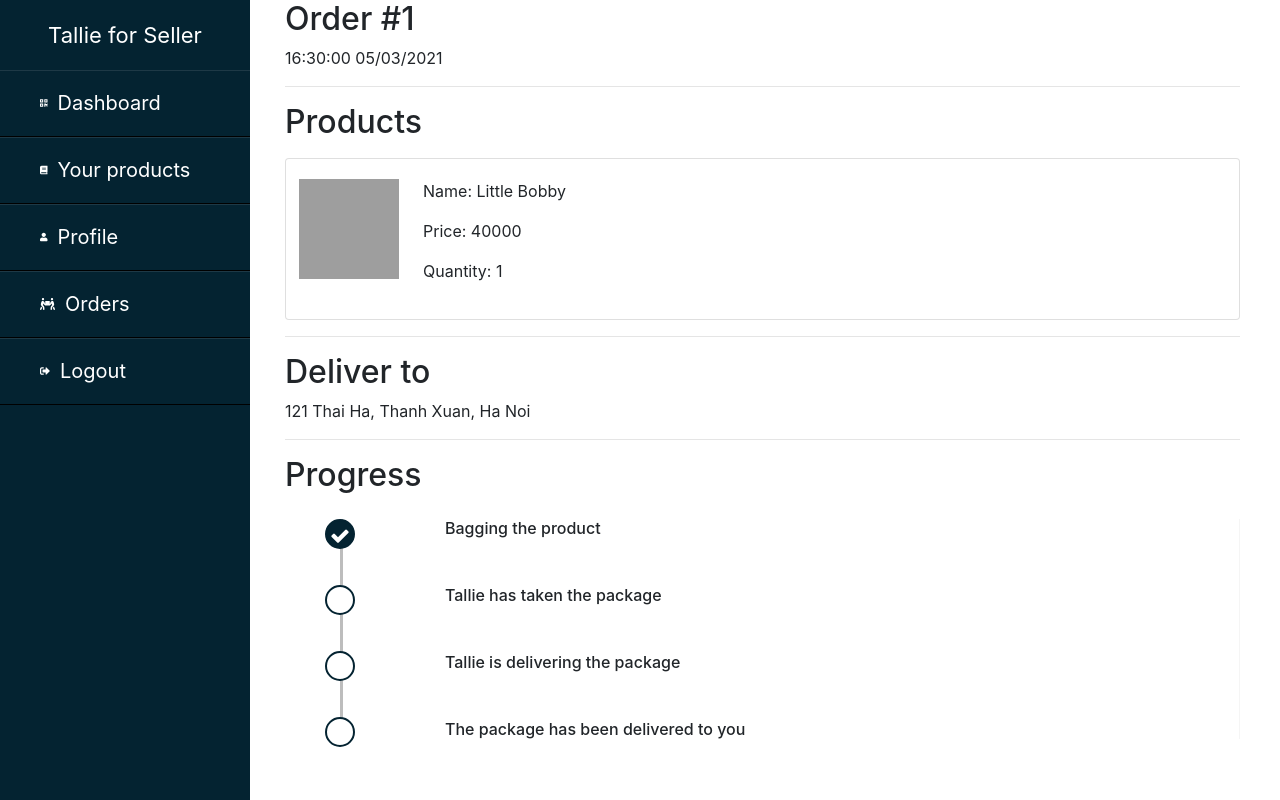
After one commit to leduy8/tallie-backend, a Flask app: page /orders/1 in a window 1280 px wide. The commit adds this page. Run offline with Flask 2, Linux system fonts and the light colour scheme; some libraries are stand-ins or nearby versions; grey boxes are pictures that could not be loaded.

Commit message:
order views, connect product views with db

```diff
--- a/app/routes.py
+++ b/app/routes.py
@@ -1,3 +1,5 @@
+from datetime import datetime
+import requests
 from flask import render_template, flash, redirect, url_for, request
 from flask_login import current_user, login_required, login_user, logout_user
 from app import app, db, login
@@ -35,55 +37,64 @@ def your_product_details(id):
     return render_template('product_details.html', product=product, reviews=reviews_users)
 
 
-@app.route('/your_product/new')
+@app.route('/your_product/new', methods=['GET', 'POST'])
 @login_required
 def your_product_new():
     form = ProductForm()
+    if form.validate_on_submit():
+        # print(form.image.data)
+        # req = requests.post('http://192.169.1.67:5000/images', data={'image': form.image.data})
+        # print(req)
+
+        product = Product(
+            name=form.name.data,
+            author=form.author.data,
+            price=form.price.data,
+            quantity=form.quantity.data,
+            description=form.description.data,
+            seller_id=current_user.id
+        )
+        print(product)
+        db.session.add(product)
+        db.session.commit()
+        flash('Your product has been added!')
+        return redirect(url_for('your_product'))
     return render_template('new_product.html', form=form)
 
 
-@app.route('/your_product/<id>/edit')
+@app.route('/your_product/<id>/edit', methods=['GET', 'POST'])
 @login_required
 def your_product_edit(id):
     form = ProductForm()
-    product = {
-        'id': 6,
-        'name': 'Product 6',
-        'price': 150000,
-        'quantity': 13,
-        'description': 'Product 6 description',
-        'pictures': [
-            'https://worldwideinterweb.com/wp-content/uploads/2017/10/book20title20fail.png',
-            'http://pm1.narvii.com/6727/a84c910fa744274dc0ad7ebb14d9cd8a8a3401dfv2_00.jpg',
-            'https://i.pinimg.com/originals/d3/fa/4a/d3fa4a70c6571e238490b2c3cc179186.jpg'
-        ]
-    }
+    product = Product.query.filter_by(id=id).first()
+    if form.validate_on_submit():
+        product.name = form.name.data
+        product.author = form.author.data
+        product.price = form.price.data
+        product.quantity = form.quantity.data
+        product.description = form.description.data
+        db.session.add(product)
+        db.session.commit()
+        flash('Your changes has been made.')
+        return redirect(url_for('your_product', id=id))
+    elif request.method == 'GET':
+        form.name.data = product.name
+        form.author.data = product.author
+        form.price.data = product.price
+        form.quantity.data = product.quantity
+        form.description.data = product.description
     return render_template('edit_product.html', form=form, product=product)
 
 
 @app.route('/profile')
 @login_required
 def profile():
-    user = {
-        'username': 'duy123',
-        'phone': '0987654321',
-        'email': 'duy@duy.com',
-        'bio': 'This is a very very very very very very very very very very very very very very very very very very very very very very very very very very very very very very very very very very very very very very very very very very very very very very very very very very very very very very very very very very very very very very very very very very very very very very very very very very very very very very very very very very very very very very very very very very very very long text lol',
-        'address': '121 Thái Hà, Thanh Xuân, Hà Nội',
-    }
-    return render_template('profile.html', title='Profile', user=user)
+    return render_template('profile.html', title='Profile', user=current_user)
 
 
 @app.route('/profile/edit', methods=['GET', 'POST'])
 @login_required
 def edit_profile():
-    user = {
-        'username': 'duy123',
-        'phone': '0987654321',
-        'email': 'duy@duy.com',
-        'bio': 'This is a very very very very very very very very very very very very very very very very very very very very very very very very very very very very very very very very very very very very very very very very very very very very very very very very very very very very very very very very very very very very very very very very very very very very very very very very very very very very very very very very very very very very very very very very very very very very long text lol',
-        'address': '121 Thái Hà, Thanh Xuân, Hà Nội',
-    }
     form = EditProfileForm()
     if form.validate_on_submit():
         current_user.username = form.username.data
@@ -100,7 +111,67 @@ def edit_profile():
         form.email.data = current_user.email
         form.address.data = current_user.address
         form.bio.data = current_user.bio
-    return render_template('edit_profile.html', title='Edit Profile', form=form, user=user)
+    return render_template('edit_profile.html', title='Edit Profile', form=form, user=current_user)
+
+
+@app.route('/orders')
+def orders():
+    orders = [
+        {
+            'id': 1,
+            'user_id': 1,
+            'product_id': 1,
+            'created_at': datetime(2021, 3, 5, 16, 30, 00)
+        },
+        {
+            'id': 2,
+            'user_id': 2,
+            'product_id': 1,
+            'created_at': datetime(2021, 3, 1, 16, 30, 00)
+        },
+        {
+            'id': 3,
+            'user_id': 3,
+            'product_id': 1,
+            'created_at': datetime(2021, 3, 5, 6, 30, 00)
+        },
+        {
+            'id': 4,
+            'user_id': 2,
+            'product_id': 1,
+            'created_at': datetime(2021, 3, 5, 22, 00, 00)
+        }
+    ]
+    return render_template('orders.html', orders=orders)
+
+
+@app.route('/orders/<id>')
+def orders_details(id):
+    order = {
+        'id': 1,
+        'userId': 1,
+        'productId': 1,
+        'createdAt': datetime(2021, 3, 5, 16, 30, 00),
+        'recipientName': 'Duy Le',
+        'recipientPhone': '0987654321',
+        'deliverTo': '121 Thai Ha, Thanh Xuan, Ha Noi',
+        'estimatingDateArrival': datetime(2020, 10, 3),
+        'hasTaken': True,
+        'isDelivering': False,
+        'isDelivered': False
+    }
+    product = {
+        'product_id': 1,
+        'name': 'Little Bobby',
+        'pictures': [
+            'https://worldwideinterweb.com/wp-content/uploads/2017/10/book20title20fail.png',
+            'http://pm1.narvii.com/6727/a84c910fa744274dc0ad7ebb14d9cd8a8a3401dfv2_00.jpg',
+            'https://i.pinimg.com/originals/d3/fa/4a/d3fa4a70c6571e238490b2c3cc179186.jpg'
+        ],
+        'price': 40000,
+        'quantity': 1
+    }
+    return render_template('orders_details.html', order=order, product=product)
 
 
 @app.route('/login', methods=['GET', 'POST'])
--- /dev/null
+++ b/app/static/css/orders_details.css
@@ -0,0 +1,80 @@
+.product-image {
+    width: 100px;
+    height: 100px;
+}
+
+.card1 {
+    position: relative;
+    margin-left: 160px;
+    z-index: 0;
+    border-right: 1px solid #F5F5F5
+}
+
+#progressbar {
+    position: absolute;
+    left: -120px;
+    overflow: hidden;
+    color: #042331
+}
+
+#progressbar li {
+    list-style-type: none;
+    font-size: 8px;
+    font-weight: 400;
+    margin-bottom: 36px;
+}
+
+#progressbar .step0:before {
+    content: "";
+    color: #fff
+}
+
+#progressbar li:before {
+    width: 30px;
+    height: 30px;
+    line-height: 30px;
+    display: block;
+    font-size: 20px;
+    background: #fff;
+    border: 2px solid #042331;
+    border-radius: 50%;
+    margin: auto
+}
+
+#progressbar li:after {
+    content: '';
+    width: 3px;
+    height: 66px;
+    background: #BDBDBD;
+    position: absolute;
+    /* left: -50px; */
+    /* top: 15px; */
+    z-index: -1
+}
+
+#progressbar li:last-child:after {
+    top: 147px;
+}
+
+#progressbar li:nth-child(3):after {
+    top: 81px
+}
+
+#progressbar li:nth-child(2):after {
+    top: 0px
+}
+
+#progressbar li:first-child:after {
+    position: absolute;
+    top: -81px
+}
+
+#progressbar li.active:after {
+    background: #042331,
+}
+
+#progressbar li.active:before {
+    background: #042331;
+    font-family: FontAwesome;
+    content: "\f00c"
+}
--- a/app/templates/base.html
+++ b/app/templates/base.html
@@ -14,6 +14,8 @@
         <script src="https://cdnjs.cloudflare.com/ajax/libs/font-awesome/5.15.3/js/all.min.js"
             crossorigin="anonymous">
         </script>
+        {% block external_links %}
+        {% endblock %}
     </head>
 
     <body>
@@ -23,7 +25,7 @@
                 <li class=""><span><i class="sidenav-icon fas fa-qrcode"></i>Dashboard</span></li>
                 <li class="sidenav-item"><a href="{{ url_for('your_product') }}"><i class="sidenav-icon fas fa-book"></i>Your products</a></li>
                 <li class="sidenav-item"><a href="{{ url_for('profile') }}"><i class="sidenav-icon fas fa-user"></i>Profile</a></li>
-                <li class="sidenav-item"><a href="#"><i class="sidenav-icon fas fa-people-carry"></i>Orders</a></li>
+                <li class="sidenav-item"><a href="{{ url_for('orders') }}"><i class="sidenav-icon fas fa-people-carry"></i>Orders</a></li>
                 <li class="sidenav-item"><a href="{{ url_for('logout') }}"><i class="sidenav-icon fas fa-sign-out-alt"></i>Logout</a></li>
             </ul>
         </div>
--- /dev/null
+++ b/app/templates/orders_details.html
@@ -0,0 +1,67 @@
+{% extends 'base.html' %}
+
+{% block css_styles %}
+    <link href="{{ url_for('static', filename='css/orders_details.css') }}" rel="stylesheet" />
+{% endblock %}
+
+{% block external_links %}
+    <link rel="stylesheet" href="https://cdnjs.cloudflare.com/ajax/libs/font-awesome/4.7.0/css/font-awesome.css">
+{% endblock %}
+
+{% block content %}
+    <div class="container">
+        <section class="title">
+            <h2>Order #{{ order.id }}</h2>
+            <p>{{ order.createdAt.strftime('%H:%M:%S %d/%m/%Y') }}</p>
+        </section>
+
+        <hr>
+
+        <section class="product-info">
+            <h2>Products</h2>
+            <div class="row justify-content-center align-items-center">
+                <div class="col-12 mt-2">
+                    <div class="card">
+                        <div class="card-body">
+                            <div class="row">
+                                <p class="card-text">
+                                    <img class="product-image ml-2 mr-4" src="{{ product.pictures[0] }}" alt="Product's image">
+                                    <div class="">
+                                        <p>Name: {{ product.name }}</p>
+                                        <p>Price: {{ product.price }}</p>
+                                        <p>Quantity: {{ product.quantity }}</p>
+                                    </div>
+                                </p>
+                            </div>
+                        </div>
+                    </div>
+                </div>
+            </div>
+        </section>
+
+        <hr>
+
+        <section class="address-info">
+            <h2>Deliver to</h2>
+            <p>{{ order.deliverTo }}</p>
+        </section>
+
+        <hr>
+
+        <section class="progress-info">
+            <h2>Progress</h2>
+            <div class="card1 mt-4">
+                <ul id="progressbar" class="text-center">
+                    <li class="active step0"></li>
+                    <li class="step0"></li>
+                    <li class="step0"></li>
+                    <li class="step0"></li>
+                </ul>
+                <h6 class="mb-5">Bagging the product</h6>
+                <h6 class="mb-5">Tallie has taken the package</h6>
+                <h6 class="mb-5">Tallie is delivering the package</h6>
+                <h6 class="mb-5">The package has been delivered to you</h6>
+            </div>
+        </section>
+    </div>
+{% endblock %}
--- a/app/templates/product_details.html
+++ b/app/templates/product_details.html
@@ -43,6 +43,7 @@
             </div>
             <div class="col">
                 <h2>{{ product.name }}</h2>
+                <h5>by: {{ product.author }}</h5>
                 <p>Price: {{ "{:,}".format(product.price|int) }}</p>
                 <p>Quantity: {{ product.quantity }}</p>
             </div>
--- a/scripts.txt
+++ b/scripts.txt
@@ -1 +1 @@
-pip install python-dotenv Flask, Flask-WTF, Flask-SQLAlchemy, Flask-Migrate, psycopg2 SQLAlchemy-Utils
+pip install python-dotenv Flask, Flask-WTF, Flask-SQLAlchemy, Flask-Migrate, psycopg2 SQLAlchemy-Utils, requests
```
Also changed, not shown: app/forms.py (+4 -3 lines), app/templates/edit_product.html (+5 -5 lines), app/templates/new_product.html (+7 -6 lines), app/templates/orders.html (added, +30 -0 lines).
